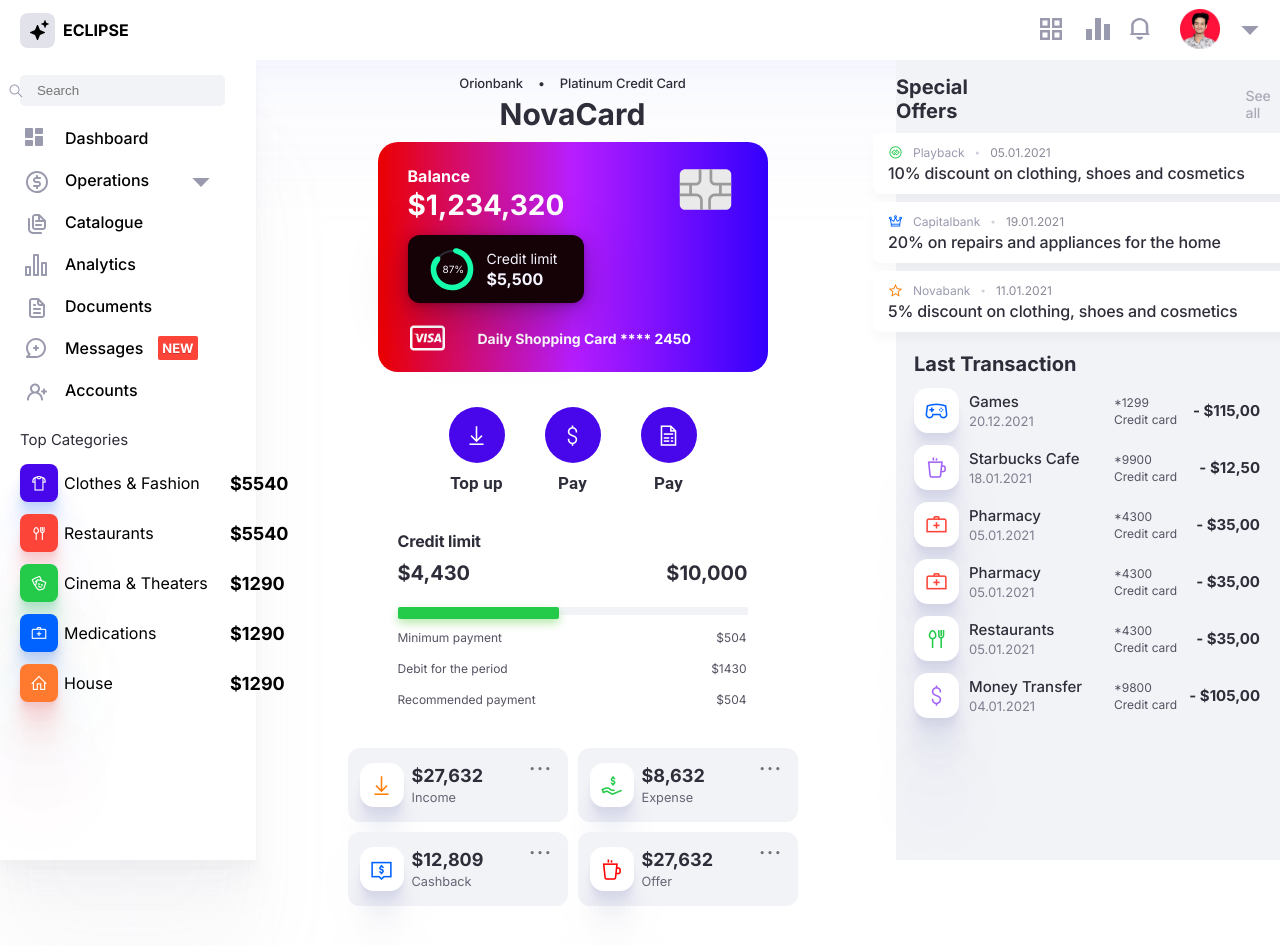
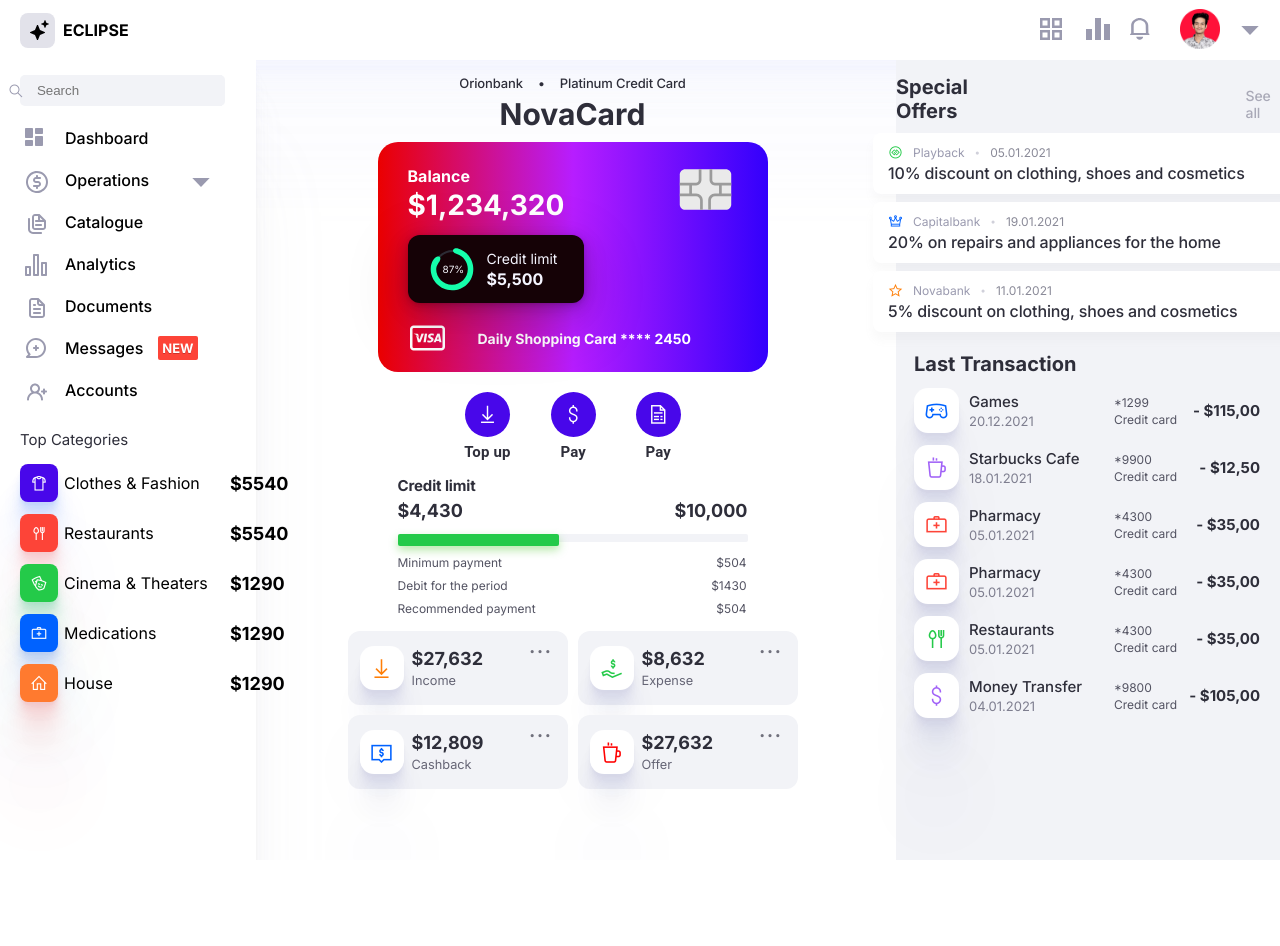
Before and after one commit to ayushsoni1010/dashboard-ui-library, a React (Create React App) app in the folder financial-analysis-ui/: page / in a window 1280 px wide. Shown: the top 946 px of the page. After the commit the page ends 860 px from the top, so only its background shows below. Built offline with nearby package versions, Linux system fonts and the light colour scheme.

Commit message:
🚀update: buttons and home page

```diff
--- a/financial-analysis-ui/src/components/widgets/Buttons/PrimaryButton/style.buttons.primaryButton.css
+++ b/financial-analysis-ui/src/components/widgets/Buttons/PrimaryButton/style.buttons.primaryButton.css
@@ -25,25 +25,24 @@
       -ms-flex-align: center;
           align-items: center;
   background: #4807EA;
-  width: 56px;
-  height: 56px;
+  width: 45px;
+  height: 45px;
   border-radius: 100%;
   border: none;
   cursor: pointer;
 }
 
 div.primary-button-wrapper > button.primary-button-icon-wrapper > i {
-  font-size: 25px;
+  font-size: 23px;
   color: white;
 }
 
 div.primary-button-wrapper > p.primary-button-title {
-  margin-top: 10px;
+  margin-top: 6px;
   font-family: 'Roboto','Inter';
   font-style: normal;
   font-weight: bold;
-  font-size: 17px;
-  line-height: 20px;
+  font-size: 15px;
   text-align: center;
   letter-spacing: 0.2px;
   color: #2E2E3A;
--- a/financial-analysis-ui/src/components/widgets/Buttons/PrimaryButton/style.buttons.primaryButton.scss
+++ b/financial-analysis-ui/src/components/widgets/Buttons/PrimaryButton/style.buttons.primaryButton.scss
@@ -8,23 +8,22 @@
         justify-content: center;
         align-items: center;
         background: #4807EA;
-        width: 56px;
-        height: 56px;
+        width: 45px;
+        height: 45px;
         border-radius: 100%;
         border: none;
         cursor: pointer;
         > i{
-            font-size: 25px;
+            font-size: 23px;
             color: white;
         }
     }
     >p.primary-button-title{
-        margin-top: 10px;
+        margin-top: 6px;
         font-family: 'Roboto','Inter';
         font-style: normal;
         font-weight: bold;
-        font-size: 17px;
-        line-height: 20px;
+        font-size: 15px;
         text-align: center;
         letter-spacing: 0.2px;
         color: #2E2E3A;
--- a/financial-analysis-ui/src/views/Home/style.views.home.css
+++ b/financial-analysis-ui/src/views/Home/style.views.home.css
@@ -83,7 +83,7 @@
       -ms-flex-direction: row;
           flex-direction: row;
   gap: 40px;
-  margin-top: 35px;
+  margin-top: 20px;
 }
 
 div.home-section-wrapper > div.credit-limit-history-payment-description-wrapper {
@@ -100,8 +100,8 @@
   -webkit-box-pack: start;
       -ms-flex-pack: start;
           justify-content: flex-start;
-  gap: 15px;
-  margin-top: 40px;
+  gap: 5px;
+  margin-top: 15px;
   width: 350px;
   position: relative;
 }
@@ -110,8 +110,7 @@
   font-family: 'Inter';
   font-style: normal;
   font-weight: 600;
-  font-size: 16px;
-  line-height: 16px;
+  font-size: 15px;
   letter-spacing: -0.009em;
   color: #2E2E3A;
 }
@@ -130,21 +129,13 @@
   font-family: 'Inter';
   font-style: normal;
   font-weight: 700;
-  font-size: 20px;
-  line-height: 18px;
+  font-size: 18px;
   color: #2E2E3A;
 }
 
 div.home-section-wrapper > div.credit-limit-history-payment-description-wrapper div.credit-limit-stats-wrapper p.right-stats {
   position: absolute;
   right: 0px;
-}
-
-div.home-section-wrapper > div.credit-limit-history-payment-description-wrapper div.credit-limit-stats-wrapper p.credit-limit-range {
-  width: 350px;
-  height: 8px;
-  background: #F2F3F7;
-  border-radius: 2px;
 }
 
 div.home-section-wrapper > div.credit-limit-history-payment-description-wrapper div.credit-limit-content-wrapper {
@@ -155,7 +146,8 @@
   -webkit-box-direction: normal;
       -ms-flex-direction: column;
           flex-direction: column;
-  gap: 15px;
+  gap: 8px;
+  margin-top: -2px;
 }
 
 div.home-section-wrapper > div.credit-limit-history-payment-description-wrapper div.credit-limit-content-wrapper > p {
@@ -163,7 +155,6 @@
   font-style: normal;
   font-weight: normal;
   font-size: 12px;
-  line-height: 16px;
   color: #535362;
 }
 
@@ -178,6 +169,7 @@
   background: #F2F3F7;
   border-radius: 2px;
   margin-top: 10px;
+  margin-bottom: 5px;
 }
 
 div.home-section-wrapper > div.credit-limit-history-payment-description-wrapper div.credit-limit-content-wrapper > p.credit-limit-range span {
@@ -199,7 +191,7 @@
   -webkit-box-direction: normal;
       -ms-flex-direction: column;
           flex-direction: column;
-  margin-top: 40px;
+  margin-top: 15px;
   gap: 10px;
   margin-bottom: 50px;
 }
--- a/financial-analysis-ui/src/views/Home/style.views.home.scss
+++ b/financial-analysis-ui/src/views/Home/style.views.home.scss
@@ -48,7 +48,7 @@
         display: flex;
         flex-direction: row;
         gap: 40px;
-        margin-top: 35px;
+        margin-top: 20px;
     }
 
     >div.credit-limit-history-payment-description-wrapper {
@@ -56,8 +56,8 @@
         flex-direction: column;
         align-items: flex-start;
         justify-content: flex-start;
-        gap: 15px;
-        margin-top: 40px;
+        gap: 5px;
+        margin-top: 15px;
         width: 350px;
         position: relative;
 
@@ -65,8 +65,7 @@
             font-family: 'Inter';
             font-style: normal;
             font-weight: 600;
-            font-size: 16px;
-            line-height: 16px;
+            font-size: 15px;
             letter-spacing: -0.009em;
             color: #2E2E3A;
         }
@@ -79,8 +78,7 @@
                 font-family: 'Inter';
                 font-style: normal;
                 font-weight: 700;
-                font-size: 20px;
-                line-height: 18px;
+                font-size: 18px;
                 color: #2E2E3A;
             }
 
@@ -88,26 +86,20 @@
                 position: absolute;
                 right: 0px;
             }
-
-            p.credit-limit-range {
-                width: 350px;
-                height: 8px;
-                background: #F2F3F7;
-                border-radius: 2px;
-            }
         }
 
         div.credit-limit-content-wrapper {
             display: flex;
             flex-direction: column;
-            gap: 15px;
+            gap: 8px;
+            margin-top: -2px;
 
             >p {
+
                 font-family: 'Inter';
                 font-style: normal;
                 font-weight: normal;
                 font-size: 12px;
-                line-height: 16px;
                 color: #535362;
 
                 >span {
@@ -122,6 +114,7 @@
                 background: #F2F3F7;
                 border-radius: 2px;
                 margin-top: 10px;
+                margin-bottom: 5px;
 
                 span {
                     position: absolute;
@@ -139,7 +132,7 @@
     >div.income-expense-card-wrapper{
         display: flex;
         flex-direction: column;
-        margin-top: 40px;
+        margin-top: 15px;
         gap: 10px;
         margin-bottom: 50px;
         >div.top-payment-history-cards{
```
Also changed, not shown: 2 other files (tests, documents, lock files or other folders).
